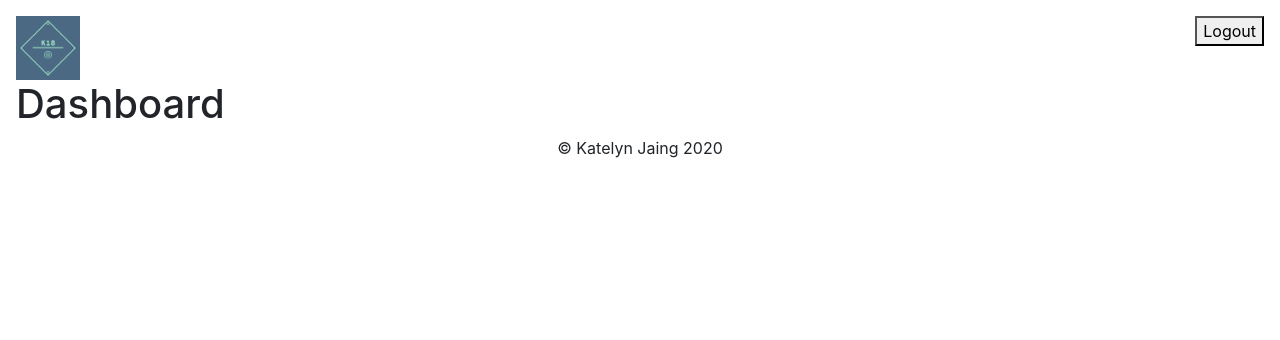
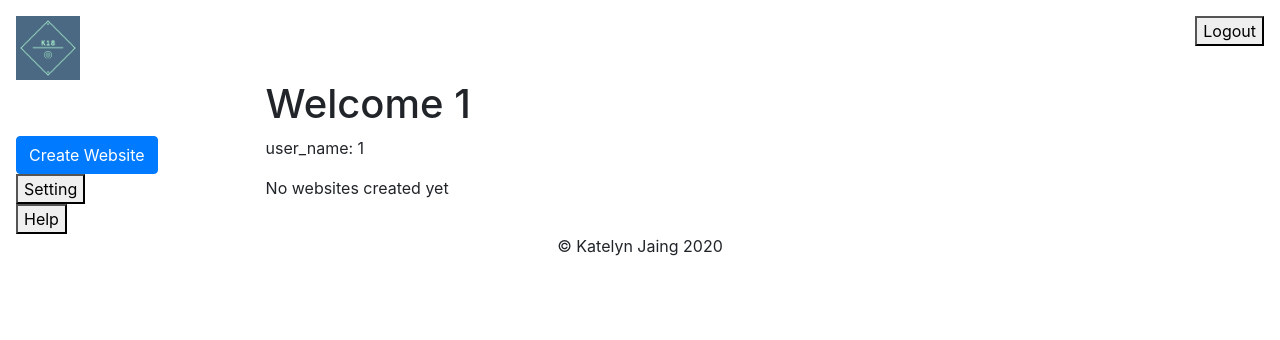
Before and after one commit to katelyn18/content-management-system, a PHP site: page /dash.php in a window 1280 px wide. Shown: the top 340 px of the page. Run offline with PHP 8.4, Linux system fonts and the light colour scheme; the visitor is signed in with stand-in values (Sample User, id 1); tables that the repository leaves empty hold one stand-in row (values such as "Sample post").

Commit message:
More SQL stuff

```diff
--- a/dash.php
+++ b/dash.php
@@ -1,8 +1,75 @@
 <?php
     require "header.php";
+    require "includes/dbh.inc.php";
 ?>
 <main>
-    <h1>Dashboard</h1>
+    <?php
+        echo "<h1 class='dash-title'>Welcome " . $_SESSION[ 'userUid' ]. "</h1>";
+    ?>
+    <div class="sidebar">
+        <button type="button" class="btn btn-primary" data-toggle="modal" data-target="#staticBackdrop">Create Website</button> <br>
+        <button type="button">Setting</button> <br>
+        <button type="button">Help</button> <br>
+    </div>
+
+    <!-- Modal -->
+    <div class="modal fade" id="staticBackdrop" data-backdrop="static" data-keyboard="false" tabindex="-1" aria-labelledby="staticBackdropLabel" aria-hidden="true">
+    <div class="modal-dialog modal-dialog-centered">
+        <div class="modal-content">
+        <div class="modal-header">
+            <h5 class="modal-title" id="staticBackdropLabel">Create a Website</h5>
+            <button type="button" class="close" data-dismiss="modal" aria-label="Close">
+            <span aria-hidden="true">&times;</span>
+            </button>
+        </div>
+        <form action="includes/website.inc.php" method="post">
+        <div class="modal-body">
+
+                <label for="website-name">Website Name: </label>
+                <input type="text" id="website-name" name="website-name" placeholder="Website Name">
+        </div>
+        <div class="modal-footer">
+            <button type="button" class="btn btn-secondary" data-dismiss="modal">Close</button>
+            <button type="submit" name="website-submit" class="btn btn-primary">Submit</button>
+        </div>
+        </form>
+        </div>
+    </div>
+    </div>
+
+    <!-- List of websites created -->
+    <div>
+        <?php
+            $user_name = $_SESSION[ 'userUid' ];
+            echo "<p>user_name: " . $user_name . "</p>";
+            $sql = "SELECT websiteName FROM Website INNER JOIN Users ON Website.userId=Users.userId WHERE Users.userName=?";    /* ERROR HERE */
+            $stmt = mysqli_stmt_init( $conn );
+            if( !mysqli_stmt_prepare( $stmt, $sql ) ){
+                header("Location: ../dash.php?error=sqlwebsiteerror" );
+                exit();
+            }else{
+                mysqli_stmt_bind_param( $stmt, "s", $user_name );
+                mysqli_stmt_execute( $stmt );
+                mysqli_stmt_store_result( $stmt );
+                $resultCheck = mysqli_stmt_num_rows( $stmt );
+                if( $resultCheck > 0 ){
+                    if( $results = mysqli_query( $conn, $sql ) ){
+                        while( $row = mysqli_fetch_row( $results ) ){
+                            echo "<p>" . $row[0] . "</p>";
+                        }
+                        mysqli_free_result( $results );
+                    } else{
+                        echo "Error: " . mysqli_error( $conn );
+                    }
+                }else{
+                    echo "<p>No websites created yet</p>";
+                }
+            }
+
+            mysqli_stmt_close( $stmt );
+            mysqli_close( $conn );
+        ?>
+    </div>
 
 </main>
 <?php
--- a/footer.php
+++ b/footer.php
@@ -2,6 +2,9 @@
         <footer>
             &copy; Katelyn Jaing
             <script src="scripts/date.js"></script>
+            <script src="https://code.jquery.com/jquery-3.5.1.slim.min.js" integrity="sha384-DfXdz2htPH0lsSSs5nCTpuj/zy4C+OGpamoFVy38MVBnE+IbbVYUew+OrCXaRkfj" crossorigin="anonymous"></script>
+<script src="https://cdn.jsdelivr.net/npm/popper.js@1.16.1/dist/umd/popper.min.js" integrity="sha384-9/reFTGAW83EW2RDu2S0VKaIzap3H66lZH81PoYlFhbGU+6BZp6G7niu735Sk7lN" crossorigin="anonymous"></script>
+<script src="https://stackpath.bootstrapcdn.com/bootstrap/4.5.1/js/bootstrap.min.js" integrity="sha384-XEerZL0cuoUbHE4nZReLT7nx9gQrQreJekYhJD9WNWhH8nEW+0c5qq7aIo2Wl30J" crossorigin="anonymous"></script>
         </footer>
     </body>
 </html>
--- a/index.php
+++ b/index.php
@@ -1,10 +1,10 @@
 <?php
     require "header.php";
 ?>
-<main><!-- basically will hold the contents of the website -->
+<main>
     <?php
         if( isset( $_SESSION[ 'userUid' ] ) ){
-            echo "<p>You are logged in! </p>";
+            echo "<a href='dash.php'>Dashboard</a>";
 
         }else{
             echo "<p>You are logged out! </p>";
--- a/styles/style.css
+++ b/styles/style.css
@@ -42,3 +42,17 @@ footer{
     display: grid;
     grid-template-rows: auto auto auto auto auto;
 }
+
+/* Dashboard */
+.dash-title{
+    grid-column: 2 / 3;
+}
+
+.sidebar{
+    grid-column: 1 / 2;
+}
+
+/* website modal */
+#website-name{
+    width: 75%;
+}
```
Also changed, not shown: includes/website.inc.php (added, +51 -0 lines), sql/create_tables.sql (+19 -0 lines).
